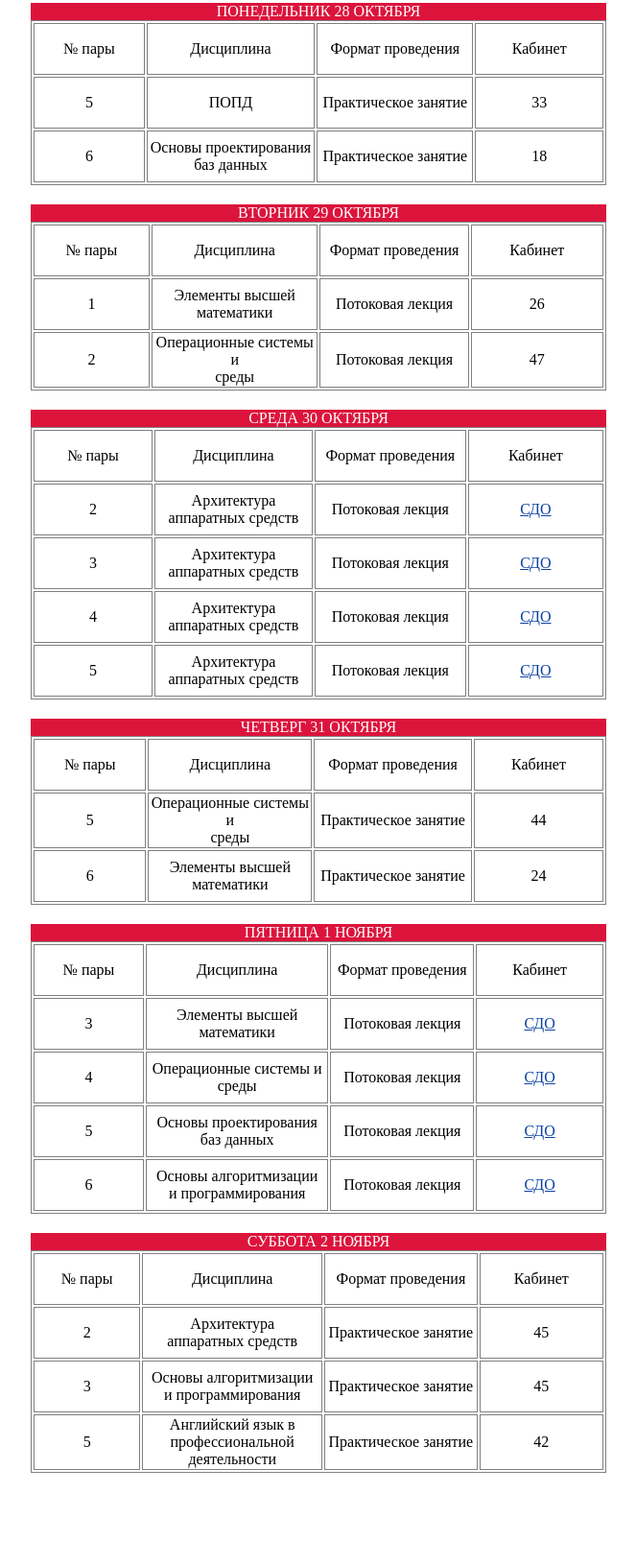
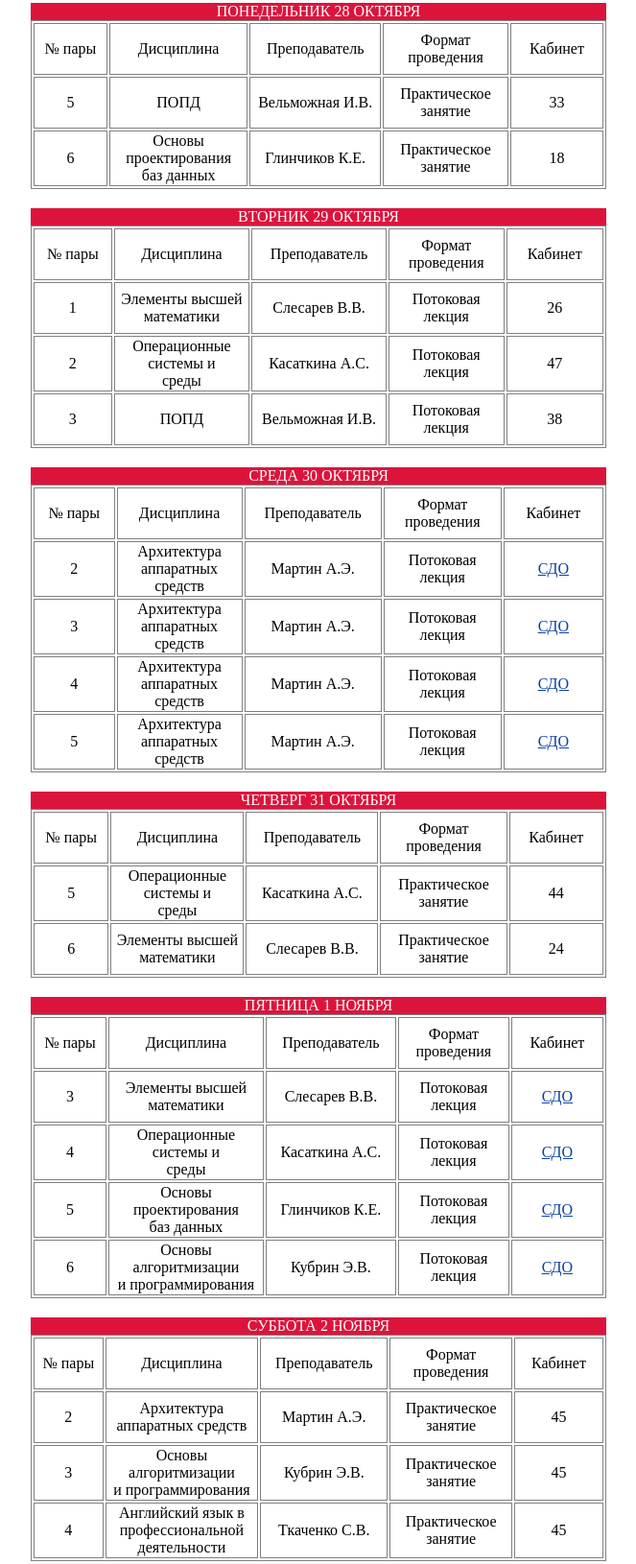
Before and after one commit to M2ster/Timetable23isp2, a plain HTML site: page index.html in a window 1280 px wide. Shown: the part 103-1733 px from the top of the page at 96% size, without its empty margins (308-971 px from the left). Before the commit the page ends 1666 px from the top, so only its background shows below. Drawn offline with Linux system fonts and the light colour scheme.

Commit message:
Update index.html

```diff
--- a/index.html
+++ b/index.html
@@ -1,37 +1,39 @@
 <!DOCTYPE html>
 <html lang="ru">
-
   <head>
     <meta charset="UTF-8" />
     <meta name="viewport" content="width=device-width, initial-scale=0.6" />
-    <link rel="stylesheet" href="style.css">
+    <link rel="stylesheet" href="style.css" />
     <title>Расписание 23ИСП2</title>
   </head>
 
   <body>
     <div class="wrapper">
       <div class="container">
-            <header> РАСПИСАНИЕ </header>
+        <header>РАСПИСАНИЕ</header>
         <table class="Monday">
           <caption>
             Понедельник 28 октября
           </caption>
 
           <tr>
-                    <td>№ пары</td>
-                    <td>Дисциплина</td>
-                    <td>Формат проведения</td>
-                    <td>Кабинет</td>
+            <td class="info">№ пары</td>
+            <td class="info">Дисциплина</td>
+            <td class="info">Преподаватель</td>
+            <td class="info">Формат проведения</td>
+            <td class="info">Кабинет</td>
           </tr>
           <tr>
             <td>5</td>
             <td>ПОПД</td>
+            <td>Вельможная И.В.</td>
             <td>Практическое занятие</td>
             <td>33</td>
           </tr>
           <tr>
             <td>6</td>
             <td>Основы проектирования <br />баз данных</td>
+            <td>Глинчиков К.Е.</td>
             <td>Практическое занятие</td>
             <td>18</td>
           </tr>
@@ -41,22 +43,32 @@
             Вторник 29 октября
           </caption>
           <tr>
-                    <td>№ пары</td>
-                    <td>Дисциплина</td>
-                    <td>Формат проведения</td>
-                    <td>Кабинет</td>
+            <td class="info">№ пары</td>
+            <td class="info">Дисциплина</td>
+            <td class="info">Преподаватель</td>
+            <td class="info">Формат проведения</td>
+            <td class="info">Кабинет</td>
           </tr>
           <tr>
             <td>1</td>
             <td>Элементы высшей математики</td>
+            <td>Слесарев В.В.</td>
             <td>Потоковая лекция</td>
             <td>26</td>
           </tr>
           <tr>
             <td>2</td>
             <td>Операционные системы и <br />среды</td>
+            <td>Касаткина А.С.</td>
             <td>Потоковая лекция</td>
             <td>47</td>
+          </tr>
+          <tr>
+            <td>3</td>
+            <td>ПОПД</td>
+            <td>Вельможная И.В.</td>
+            <td>Потоковая лекция</td>
+            <td>38</td>
           </tr>
         </table>
         <table class="Wednesday">
@@ -64,32 +76,37 @@
             Среда 30 октября
           </caption>
           <tr>
-                    <td>№ пары</td>
-                    <td>Дисциплина</td>
-                    <td>Формат проведения</td>
-                    <td>Кабинет</td>
+            <td class="info">№ пары</td>
+            <td class="info">Дисциплина</td>
+            <td class="info">Преподаватель</td>
+            <td class="info">Формат проведения</td>
+            <td class="info">Кабинет</td>
           </tr>
           <tr>
             <td>2</td>
-                    <td>Архитектура <br>аппаратных средств</td>
+            <td>Архитектура <br />аппаратных средств</td>
+            <td>Мартин А.Э.</td>
             <td>Потоковая лекция</td>
             <td><a href="https://my.mts-link.ru/j/Ranepa/155308494">СДО</a></td>
           </tr>
           <tr>
             <td>3</td>
-                    <td>Архитектура <br>аппаратных средств</td>
+            <td>Архитектура <br />аппаратных средств</td>
+            <td>Мартин А.Э.</td>
             <td>Потоковая лекция</td>
             <td><a href="https://my.mts-link.ru/j/Ranepa/155308494">СДО</a></td>
           </tr>
           <tr>
             <td>4</td>
-                    <td>Архитектура <br>аппаратных средств</td>
+            <td>Архитектура <br />аппаратных средств</td>
+            <td>Мартин А.Э.</td>
             <td>Потоковая лекция</td>
             <td><a href="https://my.mts-link.ru/j/Ranepa/155308494">СДО</a></td>
           </tr>
           <tr>
             <td>5</td>
-                    <td>Архитектура <br>аппаратных средств</td>
+            <td>Архитектура <br />аппаратных средств</td>
+            <td>Мартин А.Э.</td>
             <td>Потоковая лекция</td>
             <td><a href="https://my.mts-link.ru/j/Ranepa/155308494">СДО</a></td>
           </tr>
@@ -99,20 +116,23 @@
             Четверг 31 октября
           </caption>
           <tr>
-                    <td>№ пары</td>
-                    <td>Дисциплина</td>
-                    <td>Формат проведения</td>
-                    <td>Кабинет</td>
+            <td class="info">№ пары</td>
+            <td class="info">Дисциплина</td>
+            <td class="info">Преподаватель</td>
+            <td class="info">Формат проведения</td>
+            <td class="info">Кабинет</td>
           </tr>
           <tr>
             <td>5</td>
             <td>Операционные системы и <br />среды</td>
+            <td>Касаткина А.С.</td>
             <td>Практическое занятие</td>
             <td>44</td>
           </tr>
           <tr>
             <td>6</td>
             <td>Элементы высшей математики</td>
+            <td>Слесарев В.В.</td>
             <td>Практическое занятие</td>
             <td>24</td>
           </tr>
@@ -122,65 +142,75 @@
             Пятница 1 ноября
           </caption>
           <tr>
-                    <td>№ пары</td>
-                    <td>Дисциплина</td>
-                    <td>Формат проведения</td>
-                    <td>Кабинет</td>
+            <td class="info">№ пары</td>
+            <td class="info">Дисциплина</td>
+            <td class="info">Преподаватель</td>
+            <td class="info">Формат проведения</td>
+            <td class="info">Кабинет</td>
           </tr>
           <tr>
             <td>3</td>
             <td>Элементы высшей математики</td>
+            <td>Слесарев В.В.</td>
             <td>Потоковая лекция</td>
             <td><a href="https://my.mts-link.ru/j/Ranepa/2016452222">СДО</a></td>
           </tr>
           <tr>
             <td>4</td>
-                    <td>Операционные системы и <br>среды</td>
+            <td>Операционные системы и <br />среды</td>
+            <td>Касаткина А.С.</td>
             <td>Потоковая лекция</td>
             <td><a href="https://my.mts-link.ru/j/Ranepa/2035949835">СДО</a></td>
           </tr>
           <tr>
             <td>5</td>
-                    <td>Основы проектирования <br>баз данных</td>
+            <td>Основы проектирования <br />баз данных</td>
+            <td>Глинчиков К.Е.</td>
             <td>Потоковая лекция</td>
             <td><a href="https://my.mts-link.ru/j/Ranepa/1979395620">СДО</a></td>
           </tr>
           <tr>
             <td>6</td>
-                    <td>Основы алгоритмизации <br>и программирования</td>
+            <td>Основы алгоритмизации <br />и программирования</td>
+            <td>Кубрин Э.В.</td>
             <td>Потоковая лекция</td>
             <td><a href="https://my.mts-link.ru/j/Ranepa/722232556">СДО</a></td>
           </tr>
         </table>
         <table class="Saturday">
-                <caption>Суббота 2 ноября</caption>
+          <caption>
+            Суббота 2 ноября
+          </caption>
           <tr>
-                    <td>№ пары</td>
-                    <td>Дисциплина</td>
-                    <td>Формат проведения</td>
-                    <td>Кабинет</td>
+            <td class="info">№ пары</td>
+            <td class="info">Дисциплина</td>
+            <td class="info">Преподаватель</td>
+            <td class="info">Формат проведения</td>
+            <td class="info">Кабинет</td>
           </tr>
           <tr>
             <td>2</td>
-                    <td>Архитектура <br>аппаратных средств</td>
+            <td>Архитектура <br />аппаратных средств</td>
+            <td>Мартин А.Э.</td>
             <td>Практическое занятие</td>
             <td>45</td>
           </tr>
           <tr>
             <td>3</td>
-                    <td>Основы алгоритмизации <br>и программирования</td>
+            <td>Основы алгоритмизации <br />и программирования</td>
+            <td>Кубрин Э.В.</td>
+            <td>Практическое занятие</td>
+            <td>45</td>
+            <tr>
+              <td>4</td>
+              <td>Английский язык в профессиональной деятельности</td>
+              <td>Ткаченко С.В.</td>
               <td>Практическое занятие</td>
               <td>45</td>
             </tr>
-                <tr>
-                    <td>5</td>
-                    <td>Английский язык в профессиональной деятельности</td>
-                    <td>Практическое занятие</td>
-                    <td>42</td>
           </tr>
         </table>
       </div>
     </div>
   </body>
-
 </html>
```
Lines whose indentation alone changed are shown as unchanged.
